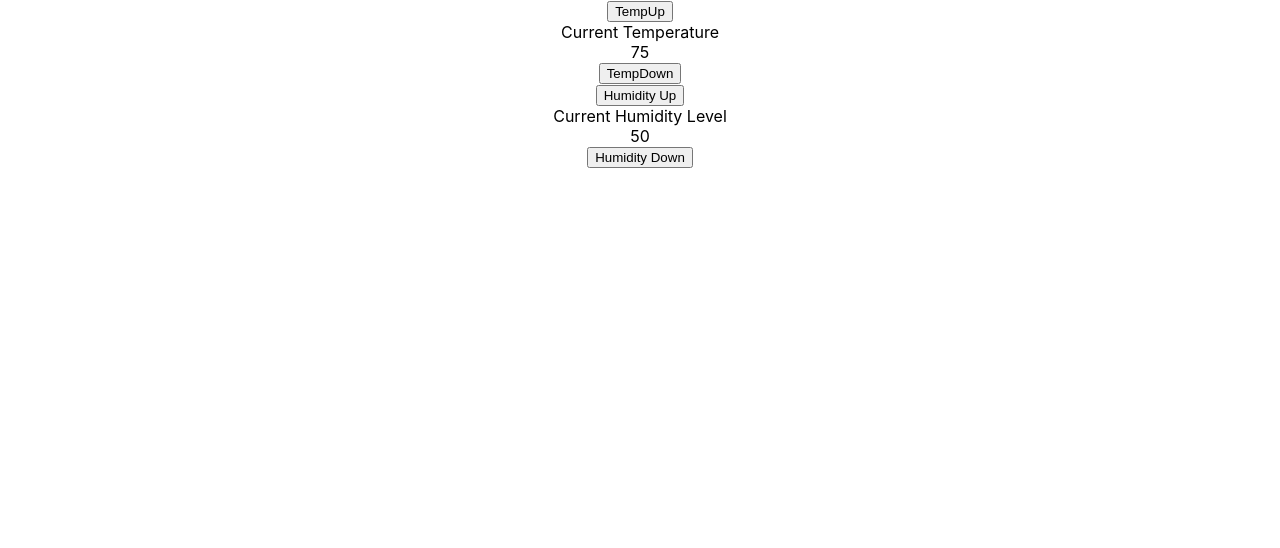
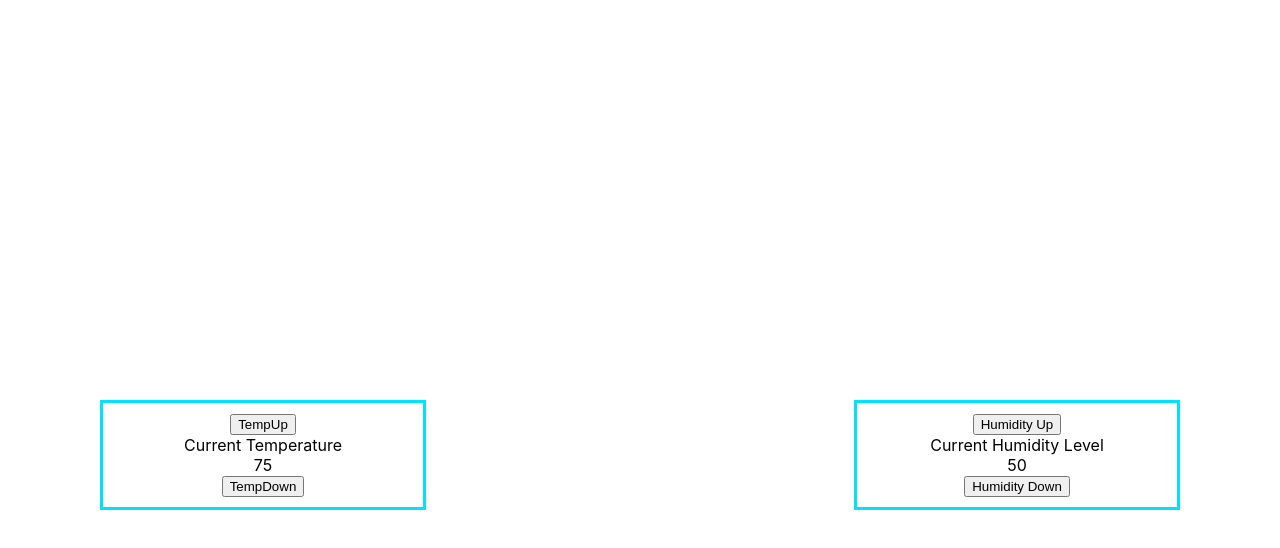
Before and after one commit to Sransonette/passive_homes_ui, a React (Create React App) app: page / in a window 1280 px wide. Shown: the top 548 px of the page. Built offline with nearby package versions, Linux system fonts and the light colour scheme.

Commit message:
add CSS to to center both humid and temp control

```diff
--- a/src/App.css
+++ b/src/App.css
@@ -36,3 +36,31 @@
     transform: rotate(360deg);
   }
 }
+
+.currentHumid {
+  margin: auto;
+  width: 15%;
+  border: 3px solid rgb(0, 225, 255);
+  padding: 10px;
+  text-align: center;
+  position: absolute;
+  right: 100px;
+  width: 300px;
+  border: 3px solid rgb(0, 225, 255);
+  padding: 10px;
+  top: 400px;
+}
+
+.currentTemp {
+  margin: auto;
+  width: 15%;
+  border: 3px solid rgb(0, 225, 255);
+  padding: 10px;
+  text-align: center;
+  position: absolute;
+  left: 100px;
+  width: 300px;
+  border: 3px solid rgb(0, 225, 255);
+  padding: 10px;
+  top: 400px;
+}
```
